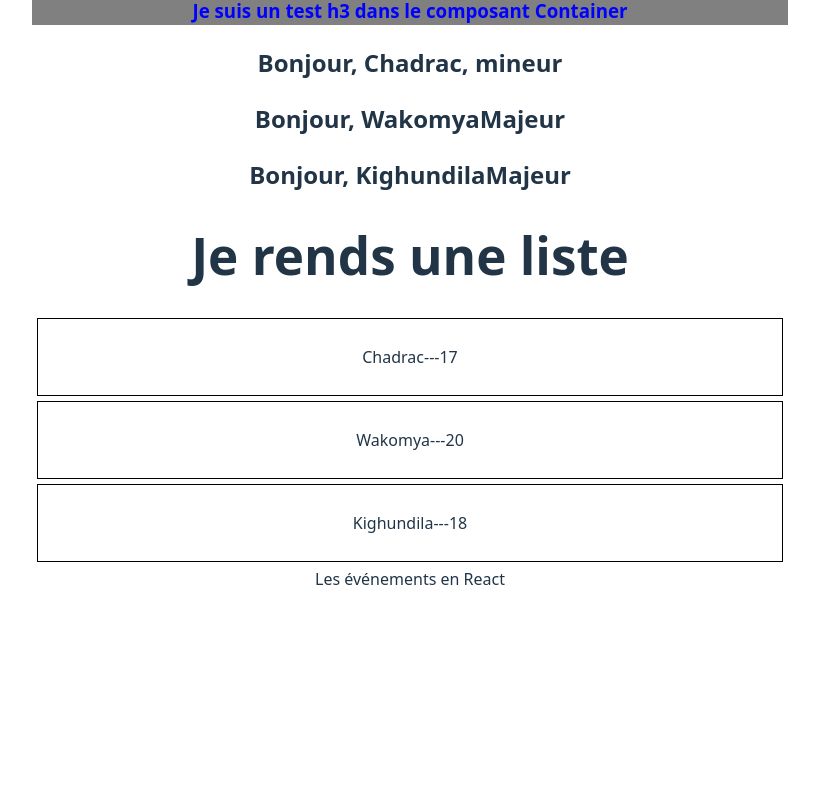
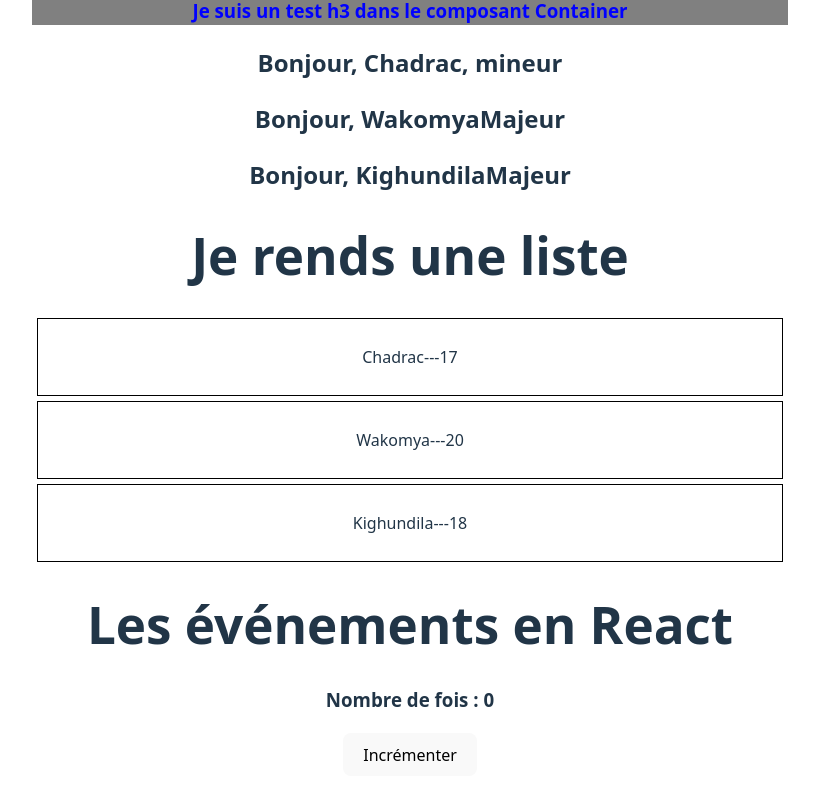
Before and after one commit to Chadrac-WAKOMYA/react-nextjs-leaarning, a React (Vite) app: page / in a window 1280 px wide. Shown: the part 505-1305 px from the top of the page, without its empty margins (230-1049 px from the left). Before the commit the page ends 1128 px from the top, so only its background shows below. Built offline with nearby package versions, Linux system fonts and the light colour scheme.

Commit message:
Compteur component initialised

```diff
--- a/src/components/Compteur.tsx
+++ b/src/components/Compteur.tsx
@@ -3,7 +3,15 @@ import React from 'react'
 type Props = {}
 
 export default function Compteur({}: Props) {
-  return (
-    <div>Les événements en React</div>
-  )
+    const handleClick = () => {
+        console.log('Incrémentation du compteur');
+    }
+    return (
+        <div>
+            <h1>Les événements en React</h1>
+            <h3>Nombre de fois : 0</h3>
+            <button onClick={handleClick}>Incrémenter</button>
+        </div>
+
+    )
 }
```
